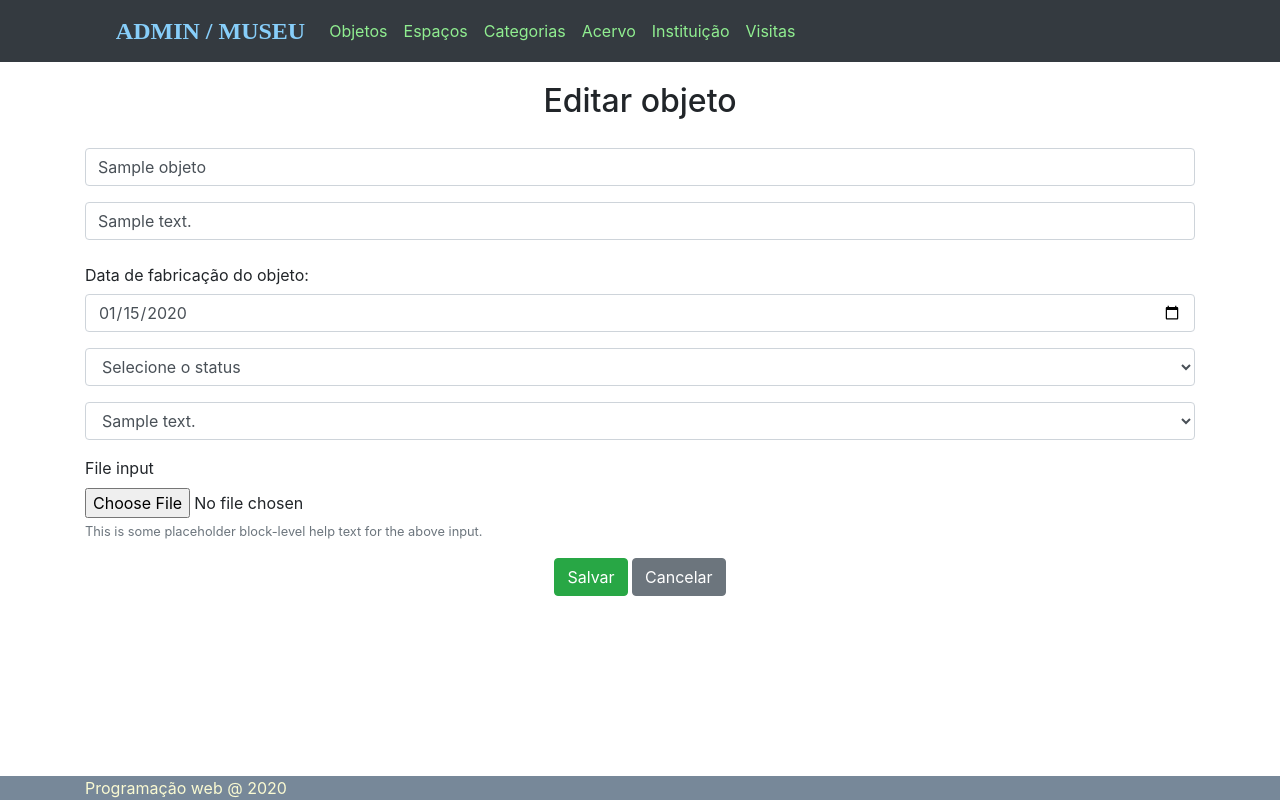
After one commit to henriqueprevedello/museu, a PHP site: page /admin/objetoForm.php?id_objeto=1&cd_espaco=1 in a window 1280 px wide. The commit adds this page. Run offline with PHP 8.4, Linux system fonts and the light colour scheme; tables that the repository leaves empty or names only in its code hold one stand-in row (values such as "Sample post"); some libraries are stand-ins or nearby versions.

Commit message:
Cadastro parcial de objeto

```diff
--- a/admin/header.php
+++ b/admin/header.php
@@ -38,7 +38,7 @@
             <ul class="navbar-nav mr-auto">
 
                 <li class="nav-item active">
-                    <a class="nav-link" href="index.php" style="color: lightgreen;">Objetos</a>
+                    <a class="nav-link" href="objeto.php" style="color: lightgreen;">Objetos</a>
                 </li>
 
                 <li class="nav-item">
--- /dev/null
+++ b/admin/objetoForm.php
@@ -0,0 +1,135 @@
+<?php
+require '../conecta.php';
+
+$id_objeto = isset($_GET['id_objeto']) ? $_GET['id_objeto'] : null;
+$cd_espaco = isset($_GET['cd_espaco']) ? $_GET['cd_espaco'] : null;
+$countSql = "SELECT * FROM tb_objeto WHERE id_objeto=" . $id_objeto;
+$qryCount = $PDO->prepare($countSql);
+$qryCount->execute();
+$objeto = $qryCount->fetchObject();
+
+$espacoSql = "SELECT * FROM tb_espaco";
+$queryAcervo = $PDO->prepare($espacoSql);
+$queryAcervo->execute();
+
+$espacos = $queryAcervo->fetchAll(PDO::FETCH_ASSOC);
+
+function espacoSelecionado($cd_espaco, $espaco)
+{
+  return $cd_espaco == $espaco['id_espaco'] ?  "selected=selected" :  "";
+}
+
+function statusSelecionado($objeto, $status)
+{
+  if (empty($objeto) &&  $status == '') {
+    return "selected=selected";
+  }
+
+  return empty($cd_status) || $cd_status == $status ?  "selected=selected" :  "";
+}
+
+function adquirirDataAtual()
+{
+  return date("Y-m-d");
+}
+
+if ($espacos == 0) {
+
+  header('Location: espaco.php');
+
+  exit;
+}
+
+include 'header.php';
+?>
+
+<header>
+  <div class="row">
+    <div class="col-sm-12" style="margin: 20px 0;">
+      <?= ($id_objeto != null) ? '<h2 style="text-align: center; ">Editar objeto</h2>' : '<h2 style="text-align: center; ">Novo objeto</h2>' ?>
+    </div>
+  </div>
+</header>
+
+<form action="addObjeto.php" enctype="multipart/form-data" method="post">
+
+  <?= ($id_objeto != null) ? '<input type="hidden" name="id_objeto" value="' . $objeto->id_objeto . '">' : "" ?>
+
+  <div class="row">
+
+    <div class="form-group col-md-12">
+      <input type="text" class="form-control" placeholder="Nome" name="tx_nome" value="<?= ($id_objeto != null) ? $objeto->tx_nome : "" ?>">
+    </div>
+
+  </div>
+
+  <div class="row">
+
+    <div class="form-group col-md-12">
+      <input type="text" class="form-control" placeholder="Descrição" name="tx_descricao" value="<?= ($id_objeto != null) ? $objeto->tx_descricao : "" ?>">
+    </div>
+
+  </div>
+
+  <div class="row">
+    <label for="example-date-input" class="col-3 col-form-label">Data de fabricação do objeto:</label>
+  </div>
+
+  <div class="row">
+    <div class="form-group col-12">
+      <input type="date" class="form-control" name="dt_criacao" value="<?= ($id_objeto != null) ? $objeto->dt_criacao : adquirirDataAtual() ?>">
+    </div>
+  </div>
+
+  <div class="row">
+
+    <div class="form-group col-md-12">
+      <select class="form-control" name="cd_status">
+        <option value='' <?php statusSelecionado($objeto, '') ?>>Selecione o status</option>
+        <option value='1' <?php statusSelecionado($objeto, 1) ?>>Exposição</option>
+        <option value='2' <?php statusSelecionado($objeto, 2) ?>>Manutenção</option>
+      </select>
+    </div>
+
+  </div>
+
+  <div class="row">
+
+    <div class="form-group col-md-12">
+      <select class="form-control" name="cd_espaco">
+        <option value=''>Selecione o espaço</option>
+        <?php
+        foreach ($espacos as &$espaco) {
+
+          echo "<option value='" . $espaco['id_espaco'] . "' " . espacoSelecionado($cd_espaco, $espaco) . ">" . $espaco['tx_descricao'] . "</option>";
+        }
+        ?>
+      </select>
+    </div>
+
+  </div>
+
+  <div class="row">
+
+    <div class="form-group col-md-12">
+      <label for="exampleInputFile">File input</label>
+      <input type="file" class="form-control-file" id="exampleInputFile" aria-describedby="fileHelp">
+      <small id="fileHelp" class="form-text text-muted">This is some placeholder block-level help text for the above input.</small>
+    </div>
+
+  </div>
+
+  <div class="row">
+
+    <div class="col-md-12 text-center">
+      <button type="submit" class="btn btn-success">Salvar</button>
+      <a href="objeto.php" class="btn btn-secondary">Cancelar</a>
+    </div>
+
+  </div>
+
+</form>
+
+<?php
+include 'footer.php'
+?>
```
Also changed, not shown: admin/addObjeto.php (added, +50 -0 lines), admin/index.php (+4 -70 lines), admin/objeto.php (added, +87 -0 lines).
